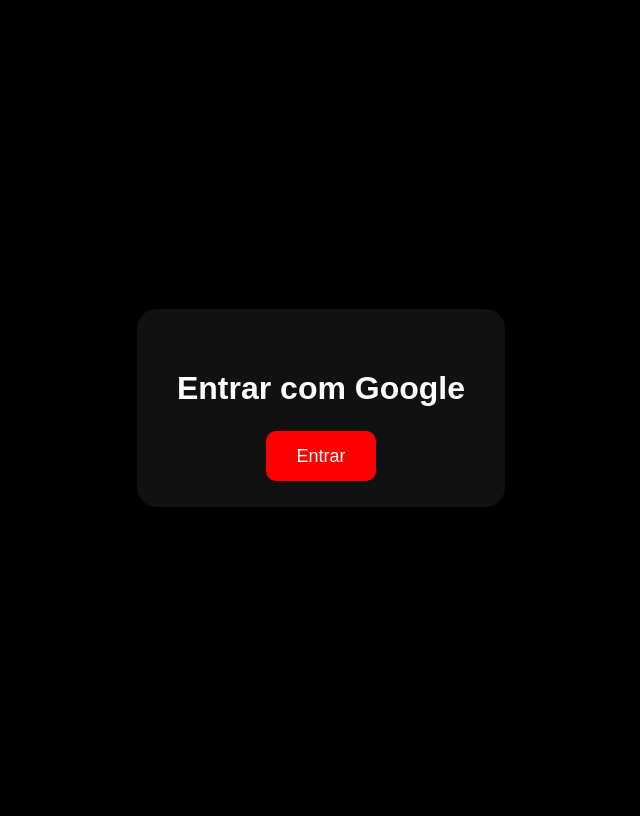
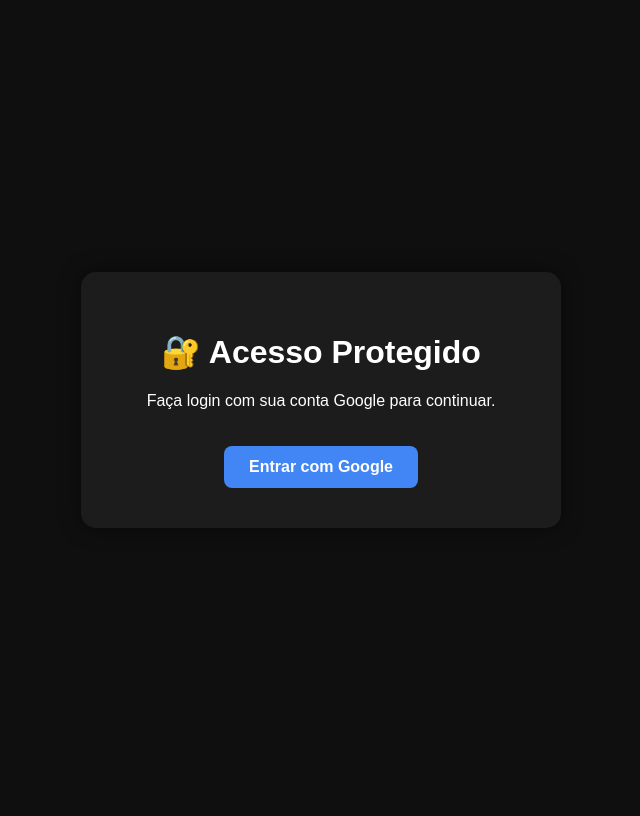
Before and after one commit to dudua9356-beep/sistema-youtube-, a Flask app: page / in a window 1280 px wide. Shown: the whole page, without its empty margins (319-959 px from the left). After the commit the page ends 528 px from the top, so only its background shows below. Run offline with Flask 3, Linux system fonts and the light colour scheme.

Commit message:
Update login page styling and content

```diff
--- a/templates/login.html
+++ b/templates/login.html
@@ -1,50 +1,46 @@
 <!DOCTYPE html>
-<html lang="pt-br">
+<html lang="pt-BR">
 <head>
 <meta charset="UTF-8">
-<title>Login</title>
-
+<meta name="viewport" content="width=device-width, initial-scale=1.0">
+<title>Login com Google</title>
 <style>
 body{
-    background:#000;
-    color:#fff;
-    font-family:Arial;
+    margin:0;
+    font-family:Arial, sans-serif;
+    background:#0f0f0f;
+    color:white;
     display:flex;
     justify-content:center;
     align-items:center;
     height:100vh;
 }
-
 .box{
-    background:#111;
+    background:#1c1c1c;
     padding:40px;
-    border-radius:20px;
+    border-radius:15px;
     text-align:center;
+    max-width:400px;
+    width:90%;
+    box-shadow:0 0 20px rgba(0,0,0,.5);
 }
-
 a{
-    background:#ff0000;
-    padding:15px 30px;
-    border-radius:10px;
-    color:#fff;
+    display:inline-block;
+    margin-top:20px;
+    background:#4285F4;
+    color:white;
+    padding:12px 25px;
     text-decoration:none;
-    font-size:18px;
+    border-radius:8px;
+    font-weight:bold;
 }
 </style>
 </head>
 <body>
-
 <div class="box">
-
-<h1>Entrar com Google</h1>
-
-<br>
-
-<a href="/login_google">
-Entrar
-</a>
-
+    <h1>🔐 Acesso Protegido</h1>
+    <p>Faça login com sua conta Google para continuar.</p>
+    <a href="/login_google">Entrar com Google</a>
 </div>
-
 </body>
 </html>
```
